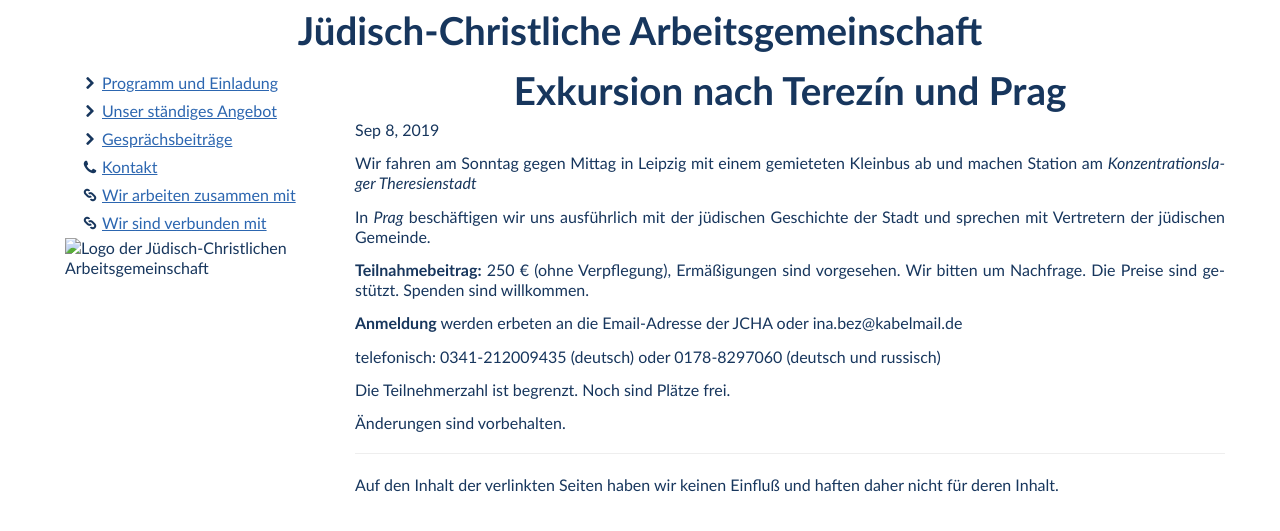
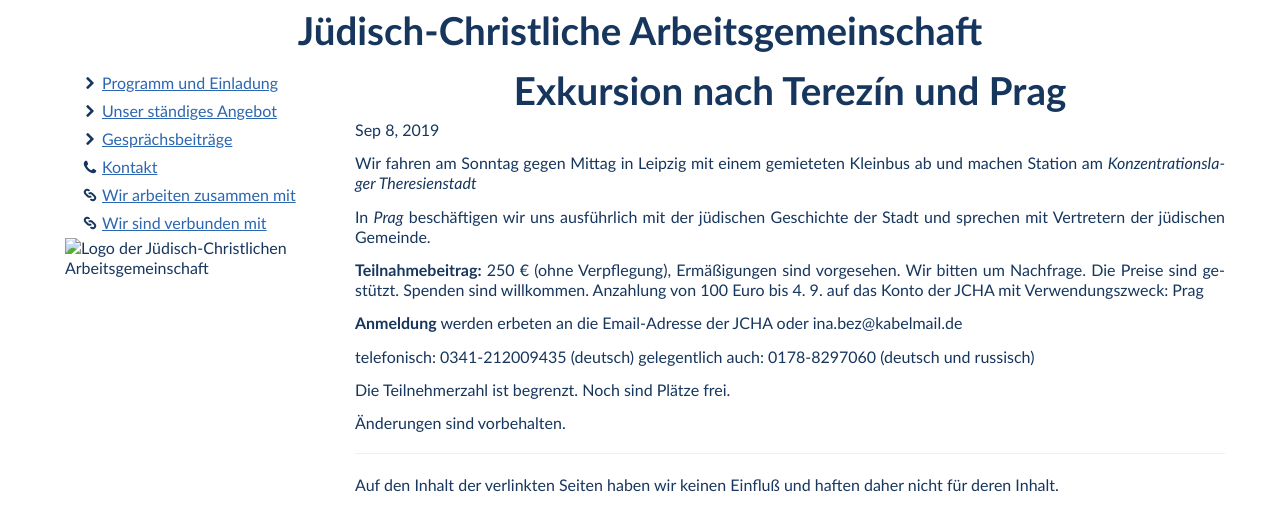
Before and after one commit to white-gecko/jcha.de, a Jekyll site: the page built from _posts/2019-09-08-Prag.md, in a window 1280 px wide. Shown: the top 531 px of the page. Built offline with Jekyll 4.4.1, drawn with Linux system fonts in a browser that asks for light colours.

Commit message:
Korrektur
Kleine Korrekturen

```diff
--- a/_posts/2019-09-08-Prag.md
+++ b/_posts/2019-09-08-Prag.md
@@ -21,6 +21,7 @@
 **Teilnahmebeitrag:** 250 € (ohne Verpflegung),
 Ermäßigungen sind vorgesehen. Wir bitten um Nachfrage.
 Die Preise sind gestützt. Spenden sind willkommen.
+Anzahlung von 100 Euro bis 4. 9. auf das Konto der JCHA mit Verwendungszweck: Prag
 
 **Anmeldung** werden erbeten
 an die Email-Adresse der JCHA oder
@@ -28,7 +29,7 @@
 
 telefonisch:
 0341-212009435 (deutsch)
-oder
+gelegentlich auch:
 0178-8297060 (deutsch und russisch)
 
 Die Teilnehmerzahl ist begrenzt.
```
Also changed, not shown: other parts of _posts/2019-09-08-Prag.md (+3 -3 lines), _posts/2019-08-28-Basis.md (+1 -1 lines), _posts/2019-11-11-FG.md (renamed from _posts/2019-11-11FG.md).
